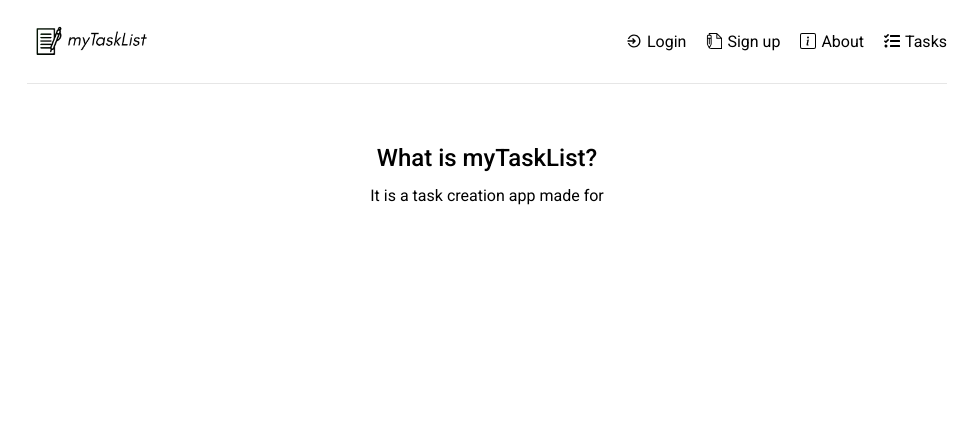
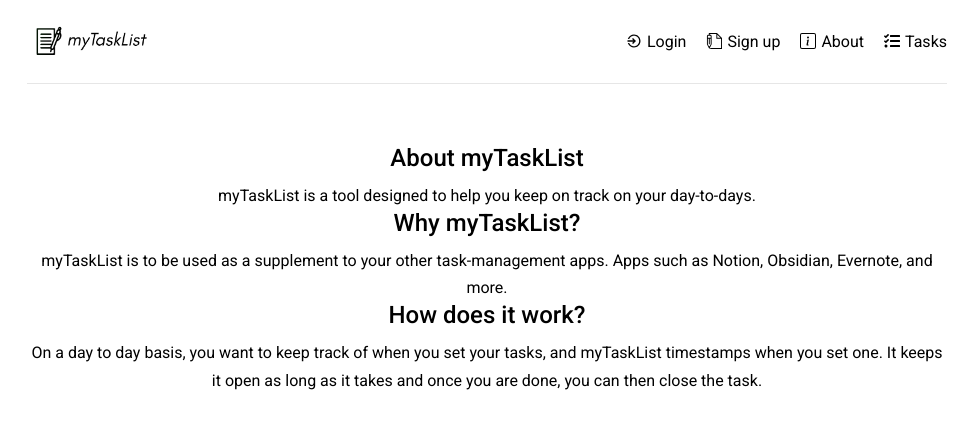
Before and after one commit to imRanDan/tasklist-mern, a React (Create React App) app in the folder client/: page /about in a window 1280 px wide. Shown: the top 428 px of the page, without its empty margins (153-1130 px from the left). Built offline with nearby package versions, Linux system fonts and the light colour scheme.

Commit message:
updated about section with info about the app

```diff
--- a/client/src/pages/About.jsx
+++ b/client/src/pages/About.jsx
@@ -1,11 +1,23 @@
+import React from 'react'
+
 function About() {
   return (
-    < >
-      <section className="hero">
-        <h2>What is myTaskList?</h2>
-        <p>It is a task creation app made for </p>
+    <div>
+      <section class="hero">
+      <h1>About myTaskList</h1>
+      <p>myTaskList is a tool designed to help you keep on track on your day-to-days.</p>
       </section>
-    </>
+
+      <section class="about">
+      <h2>Why myTaskList?</h2>
+      <p>myTaskList is to be used as a supplement to your other task-management apps. Apps such as Notion, Obsidian, Evernote, and more.</p>
+      </section>
+
+      <section class="functions">
+        <h2>How does it work?</h2>
+        <p>On a day to day basis, you want to keep track of when you set your tasks, and myTaskList timestamps when you set one. It keeps it open as long as it takes and once you are done, you can then close the task.</p>
+      </section>
+    </div>
   )
 }
 
```
